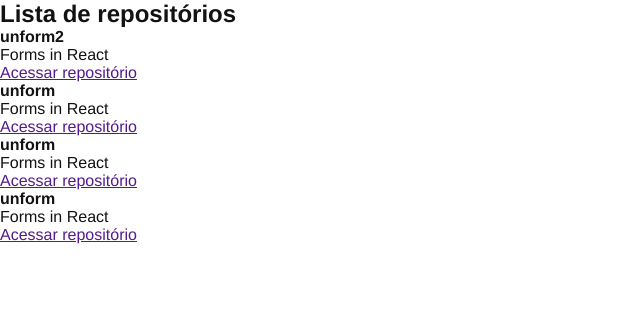
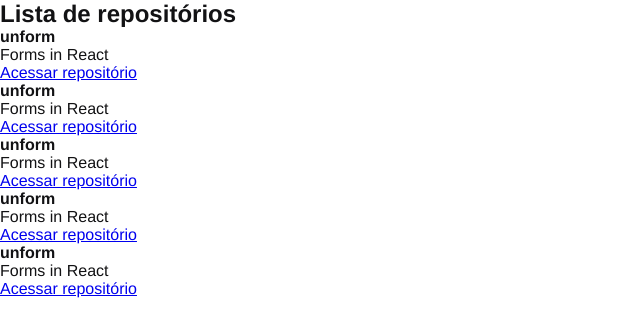
Before and after one commit to hpaes/trilha-react, a React app in the folder 01-github-explorer/: page / in a window 1280 px wide. Shown: the top 336 px of the page, without its empty margins (0-640 px from the left). Built offline with nearby package versions, Linux system fonts and the light colour scheme.

Commit message:
Propriedades no React

```diff
--- /dev/null
+++ b/01-github-explorer/src/components/RepositoryItem.jsx
@@ -0,0 +1,10 @@
+export function RepositoryItem(props) {
+  return (
+    <li>
+      <strong>{props.repository.name ?? "Default"}</strong>
+      <p>{props.repository.description}</p>
+
+      <a href={props.repository.link}>Acessar repositório</a>
+    </li>
+  );
+}
--- a/01-github-explorer/src/components/RepositoryList.jsx
+++ b/01-github-explorer/src/components/RepositoryList.jsx
@@ -1,4 +1,10 @@
-const repositoryName = "unform2";
+import { RepositoryItem } from "./RepositoryItem";
+
+const repository = {
+  name: "unform",
+  description: "Forms in React",
+  link: "https://github.com/unform/unform",
+};
 
 export function RepositoryList() {
   return (
@@ -6,26 +12,11 @@
       <h1>Lista de repositórios</h1>
 
       <ul>
-        <li>
-          <strong>{repositoryName}</strong>
-          <p>Forms in React</p>
-          <a href="">Acessar repositório</a>
-        </li>
-        <li>
-          <strong>unform</strong>
-          <p>Forms in React</p>
-          <a href="">Acessar repositório</a>
-        </li>
-        <li>
-          <strong>unform</strong>
-          <p>Forms in React</p>
-          <a href="">Acessar repositório</a>
-        </li>
-        <li>
-          <strong>unform</strong>
-          <p>Forms in React</p>
-          <a href="">Acessar repositório</a>
-        </li>
+        <RepositoryItem repository={repository} />
+        <RepositoryItem repository={repository} />
+        <RepositoryItem repository={repository} />
+        <RepositoryItem repository={repository} />
+        <RepositoryItem repository={repository} />
       </ul>
     </section>
   );
```
